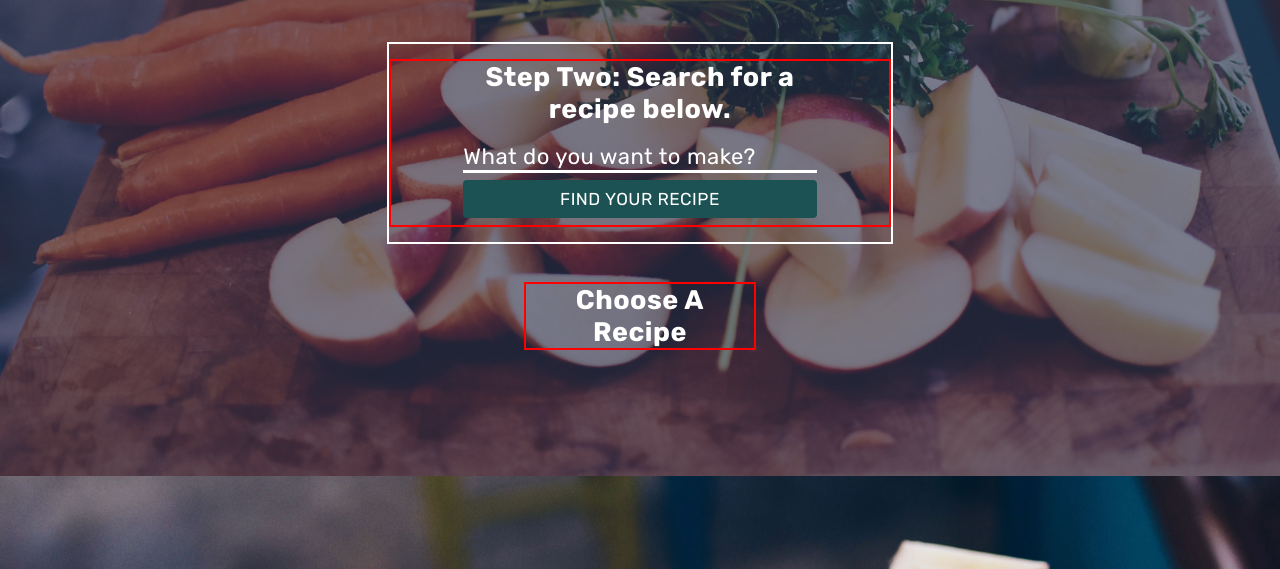
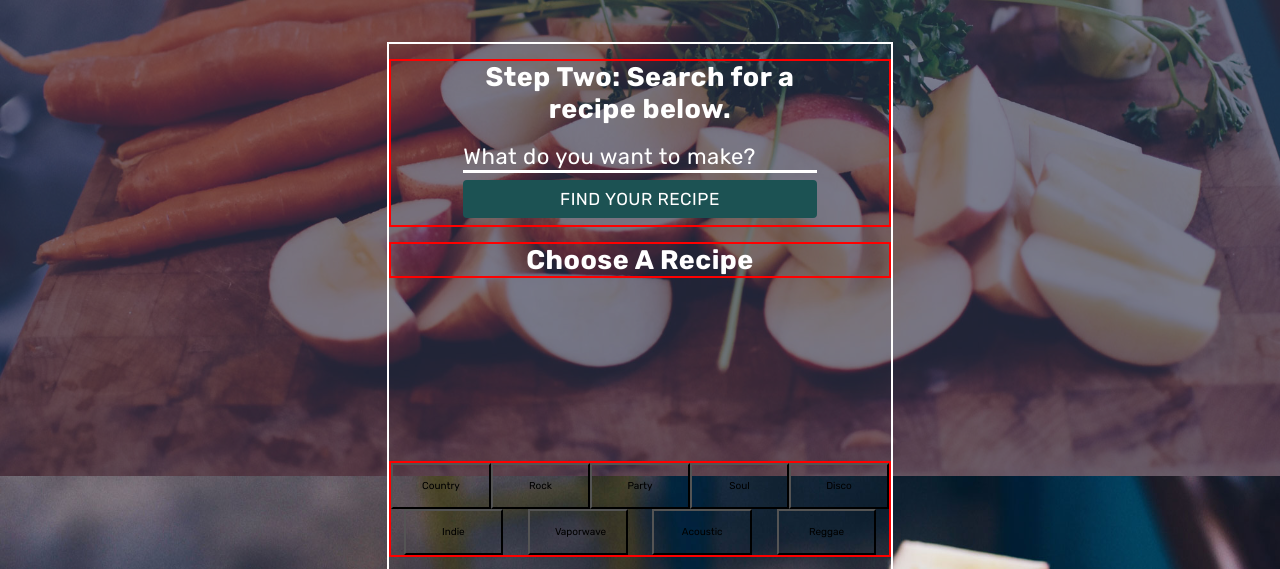
Before and after one commit to team-name2016/fumbling-gravity-traders, a website: page index.html in a window 1280 px wide. Shown: the part 324-893 px from the top of the page. Drawn offline with nearby package versions, Linux system fonts and the light colour scheme; files that its build step writes are made by us from their sources.

Commit message:
Mid-Styling, but fixed sections

```diff
--- a/dev/styles/partials/_global.scss
+++ b/dev/styles/partials/_global.scss
@@ -41,7 +41,6 @@ section {
 	flex-direction: column;
 	justify-content: space-between;
 	margin: 3% auto;
-
 }
 
 form{
--- /dev/null
+++ b/dev/styles/partials/_playlistOptions.scss
@@ -0,0 +1,12 @@
+.playlistOptions {
+	display: flex;
+	flex-direction: row;
+	flex-wrap: wrap;
+	justify-content:space-around;
+	button {
+		background-color: transparent;
+		padding: 3% 5%;
+		width: 20%;
+
+	}
+}
--- a/dev/styles/style.scss
+++ b/dev/styles/style.scss
@@ -3,18 +3,6 @@
 @import "partials/global";
 @import "partials/header";
 @import "partials/recipeSearch";
+@import "partials/playlistOptions";
 @import "partials/footer";
 @import "partials/flipclock";
-
-
-
-
-// Things to do
-
-// 1. Be able to search after clicking "Search Again" after a "no results found" message
-
-// 2. Toggling the check box on the allergy label
-
-// 3. Change allergy images to SVG and change their color on hover and focus, like the label
-
-// 4.
--- a/index.html
+++ b/index.html
@@ -42,7 +42,7 @@
 		</form>
 	</div>
 </section>
-</main>
+
 
 <!-- display results  -->
 <section class="displayResults">
@@ -63,6 +63,17 @@
 	<object type="text/html"></object>
 </div>
 
+<section class="playlistOptions">
+	<button class="musicType">Country</button>
+	<button class="musicType">Rock</button>
+	<button class="musicType">Party</button>
+	<button class="musicType">Soul</button>
+	<button class="musicType">Disco</button>
+	<button class="musicType">Indie</button>
+	<button class="musicType">Vaporwave</button>
+	<button class="musicType">Acoustic</button>
+	<button class="musicType">Reggae</button>
+</section>
 <section class="spotify">
 	<form action="">
 		<input type="text" value="party" id="spotifySearch">
@@ -77,6 +88,7 @@
 	</div>
 	<button id="timer">START TIMER</button>
 </section>
+</main>
 <!-- scripts begin -->
 <script src="https://ajax.googleapis.com/ajax/libs/jquery/1.10.2/jquery.min.js"></script>
 <script src="dev/scripts/flipclock.min.js"></script>
```
